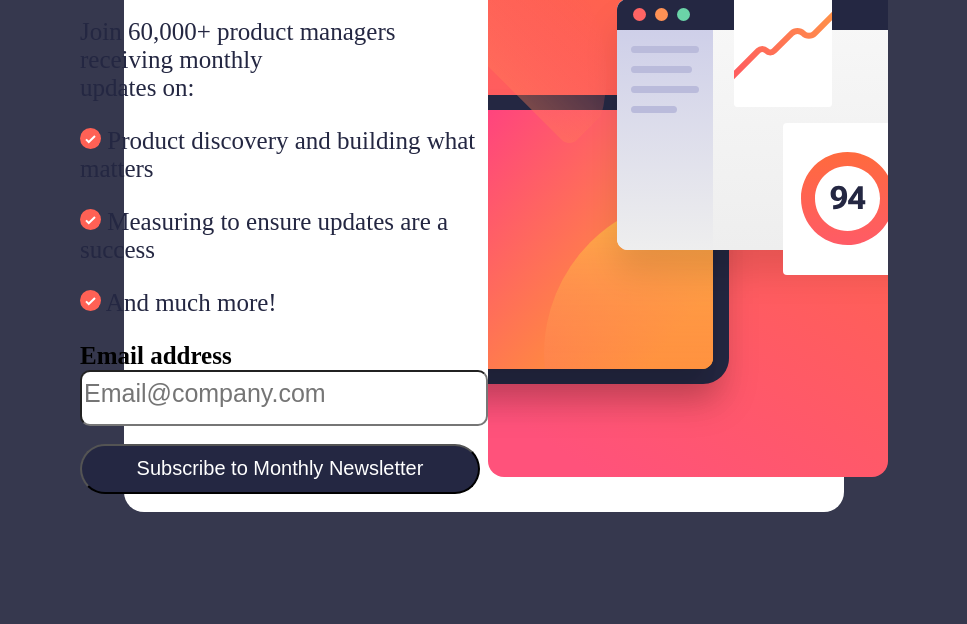
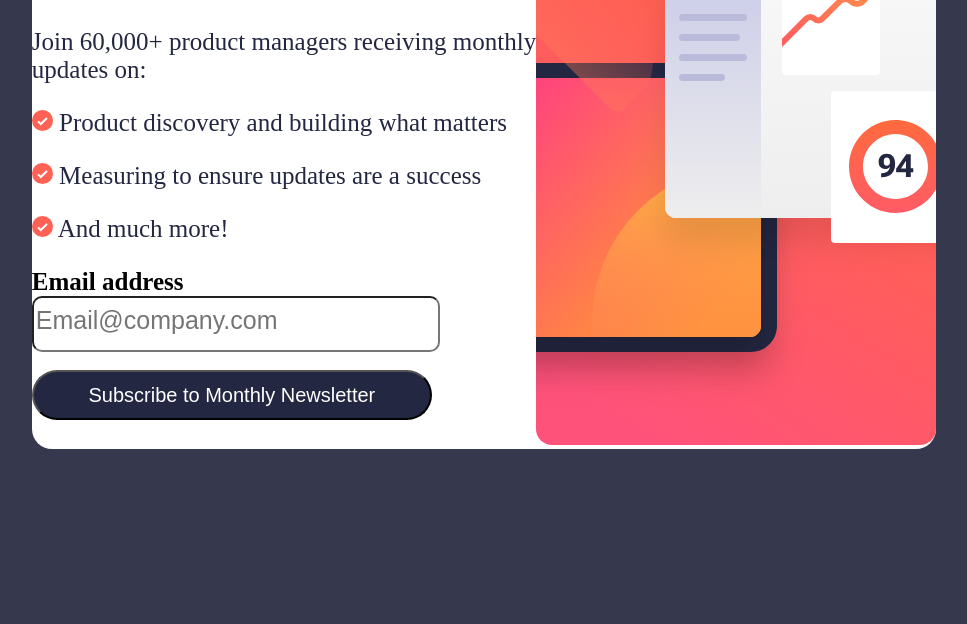
Before and after one commit to queen-star24/project-11, a plain HTML site: page index.html in a window 1280 px wide. Shown: the part 176-800 px from the top of the page, without its empty margins (156-1123 px from the left). Drawn offline with Linux system fonts and the light colour scheme.

Commit message:
Update style.css

```diff
--- a/style.css
+++ b/style.css
@@ -4,9 +4,8 @@ section{
     justify-content: center;
     background-color: hsl(0, 0%, 100%);
     margin-top: 20px;
-    width: 57%;
-    height: 660px;
     border-radius: 20px;
+    flex-direction:row;
 
 }
 section{
@@ -50,3 +49,6 @@ button{
     background-color: hsl(234, 29%, 20%);
     color: white;
 }
+.container{
+    padding: 50px;
+}
```
